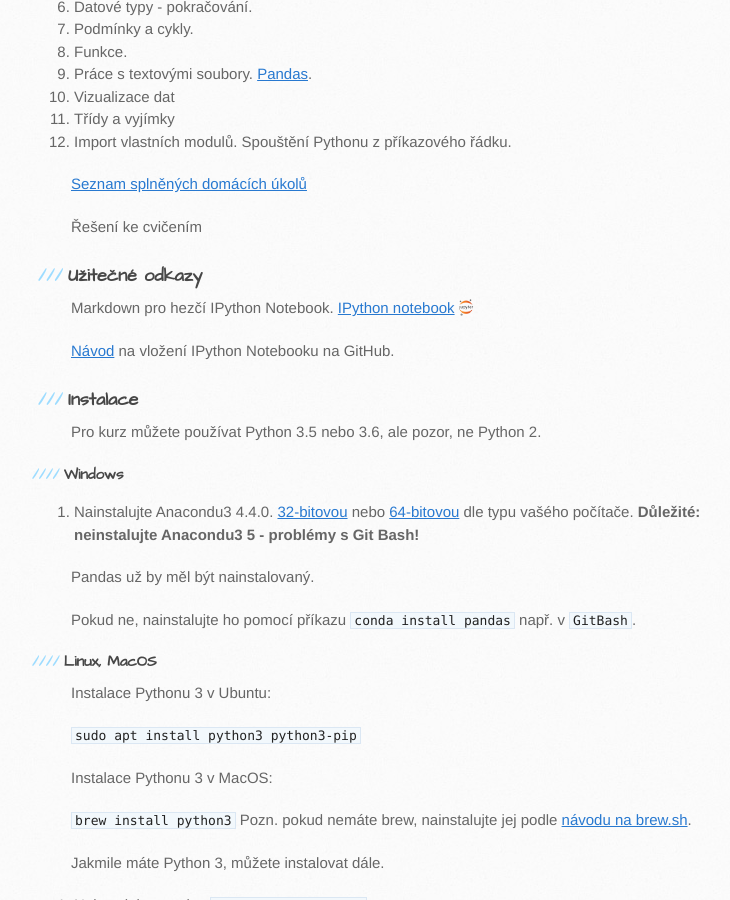
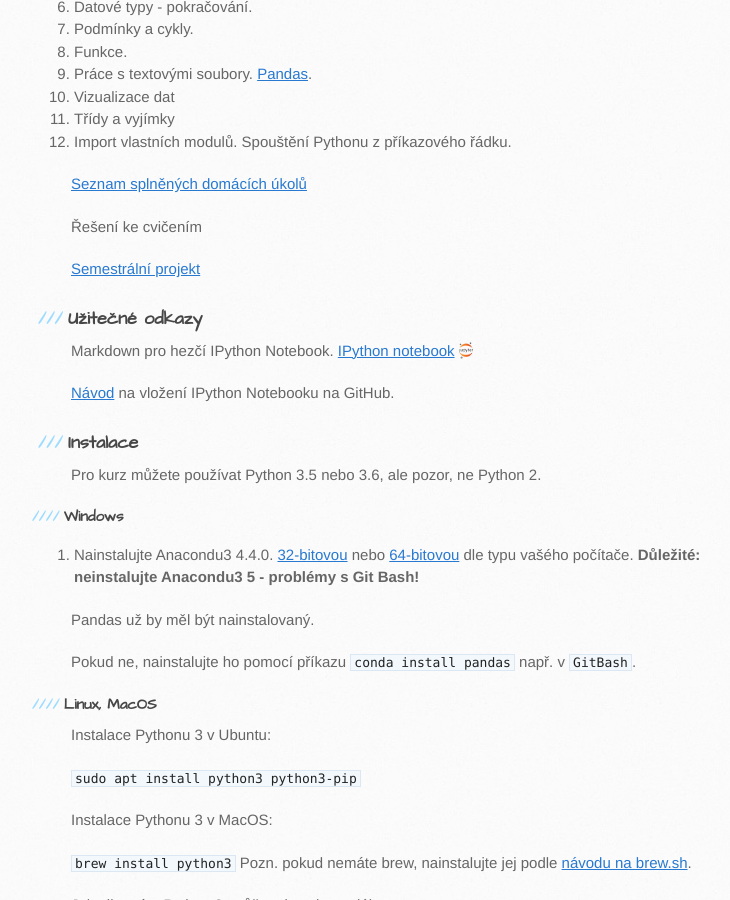
Before and after one commit to anastazie/intro_python_biol, a Jekyll site: the page built from index.md, in a window 1280 px wide and 900 px high, scrolled down 1199 px. Shown: the whole window, without its empty margins (99-829 px from the left). Built offline with Jekyll 4.4.1, drawn with Linux system fonts in a browser that asks for light colours; our own code applies the rules of GitHub Pages for plain Markdown files.

Commit message:
Update index.md

```diff
--- a/index.md
+++ b/index.md
@@ -35,6 +35,8 @@ Každé úterý 17:20 - 18:50, učebna B311, Viničná 7, 3. patro.
 [Seznam splněných domácích úkolů](https://docs.google.com/spreadsheets/d/1VbooFGuj2_wCxS7EbUE3lnpNgIiTvneexpI2EKxN7hA/edit?usp=sharing)
 
 Řešení ke cvičením
+
+[Semestrální projekt](https://github.com/intro-python-biol-2017/projekty-studentu/blob/master/semestralni_projekt.md)
 
 ### Užitečné odkazy
 
```
